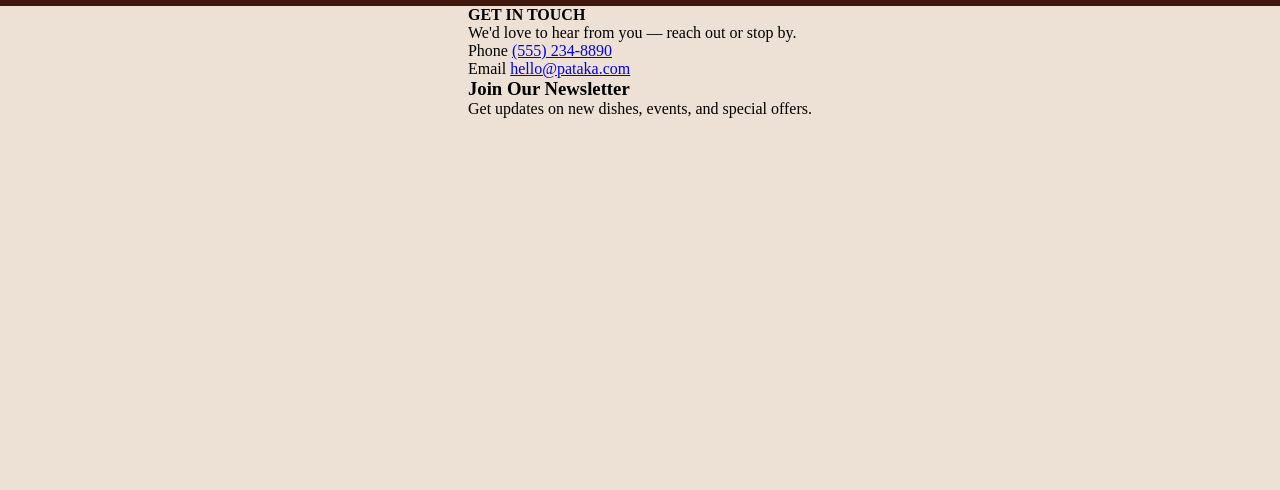
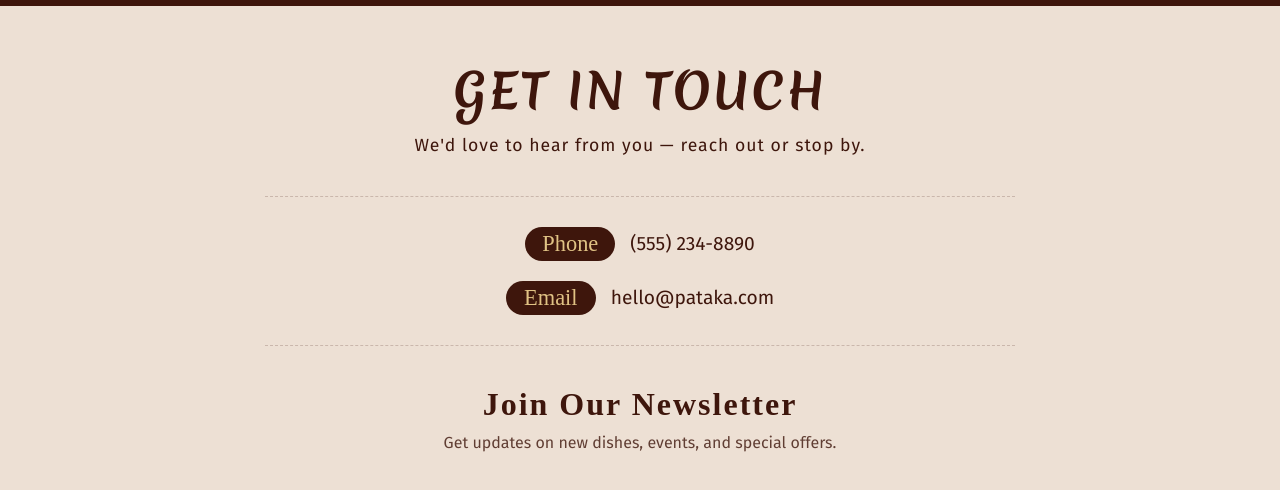
Before and after one commit to Zulu0824/Restaurant-Page, a website built with webpack: page src/template.html in a window 1280 px wide. Both pictures are taken after a click on the button "Contact". Shown: the part 94-584 px from the top of the page. Built offline with nearby package versions, Linux system fonts and the light colour scheme; a web font is replaced by a local one.

```diff
--- a/src/menu.js
+++ b/src/menu.js
@@ -1,7 +1,6 @@
 import { contentBox } from "./home.js";
 
 const menuBtn = document.getElementById("menu-btn");
-const menuBox = document.createElement("div");
 
 function createMenuItem(name, description, price) {
     const menuItem = document.createElement("article");
@@ -20,7 +19,6 @@
     itemPrice.textContent = price;
 
     menuItem.append(itemName, itemDescription, itemPrice);
-
     return menuItem;
 }
 
@@ -42,6 +40,8 @@
 
 function renderMenu() {
     contentBox.textContent = "";
+
+    const menuBox = document.createElement("div");   // ← created fresh every click
     menuBox.id = "menu-box";
 
     const header = document.createElement("div");
@@ -73,7 +73,7 @@
 
     const breads = createMenuSection("Breads & Rice", [
         { name: "Garlic Naan", description: "Soft leavened bread topped with fresh garlic and herbs.", price: "$4" },
-        { name: "Hyderabadi Dum Biryani", description: "Fragrant basmati rice layered with spiced meat and saffron.", price: "$17" }
+        { name: "Hyderabadi Biryani", description: "Fragrant basmati rice layered with spiced meat and saffron.", price: "$17" }
     ]);
 
     menuBox.append(appetizers, mains, breads);
--- a/src/style.css
+++ b/src/style.css
@@ -99,6 +99,7 @@
 }
 
 /* ---Home-Section--- */
+
 #content {
     display: flex;
     justify-content: center;
@@ -219,6 +220,8 @@
     letter-spacing: 1px;
 }
 
+/* ---Menu-Section--- */
+
 .menu-section {
     width: 100%;
     margin-bottom: 45px;
@@ -285,3 +288,103 @@
     padding: 4px 12px;
     border-radius: 20px;
 }
+
+/* ---Contact-Section--- */
+
+#contact-box {
+    margin-top: 50px;
+    margin-bottom: 50px;
+    width: 750px;
+    display: flex;
+    flex-direction: column;
+    align-items: center;
+    color: var(--primary-color);
+}
+
+#contact-header {
+    display: flex;
+    flex-direction: column;
+    align-items: center;
+    text-align: center;
+    margin-bottom: 40px;
+}
+
+#contact-heading-text {
+    font-family: var(--heading-font);
+    color: var(--primary-color);
+    font-size: 3rem;
+    letter-spacing: 2px;
+}
+
+#contact-sub-text {
+    font-family: "Fira Sans";
+    font-size: 1.1rem;
+    color: var(--primary-color);
+    margin-top: 10px;
+    letter-spacing: 1px;
+}
+
+#contact-info {
+    display: flex;
+    flex-direction: column;
+    align-items: center;
+    gap: 20px;
+    width: 100%;
+    padding: 30px 0;
+    border-top: 1px dashed rgba(62, 22, 12, 0.2);
+    border-bottom: 1px dashed rgba(62, 22, 12, 0.2);
+    margin-bottom: 40px;
+}
+
+.contact-item {
+    display: flex;
+    align-items: center;
+    gap: 15px;
+    font-family: "Fira Sans";
+    font-size: 1.2rem;
+}
+
+.contact-label {
+    font-family: "Charm";
+    font-size: 1.4rem;
+    color: var(--heading-font-color);
+    background-color: var(--primary-color);
+    padding: 4px 16px;
+    border-radius: 20px;
+    min-width: 90px;
+    text-align: center;
+}
+
+.contact-value {
+    color: var(--primary-color);
+    text-decoration: none;
+    border-bottom: 1px solid transparent;
+    transition: border-color 0.2s ease;
+}
+
+.contact-value:hover {
+    border-bottom: 1px solid var(--primary-color);
+}
+
+#newsletter {
+    display: flex;
+    flex-direction: column;
+    align-items: center;
+    text-align: center;
+}
+
+.contact-subheading {
+    font-family: "Charm";
+    font-size: 2rem;
+    letter-spacing: 2px;
+    color: var(--primary-color);
+    margin-bottom: 10px;
+}
+
+#newsletter-subtext {
+    font-family: "Fira Sans";
+    font-size: 1rem;
+    color: var(--primary-color);
+    opacity: 0.8;
+    max-width: 400px;
+}
```
